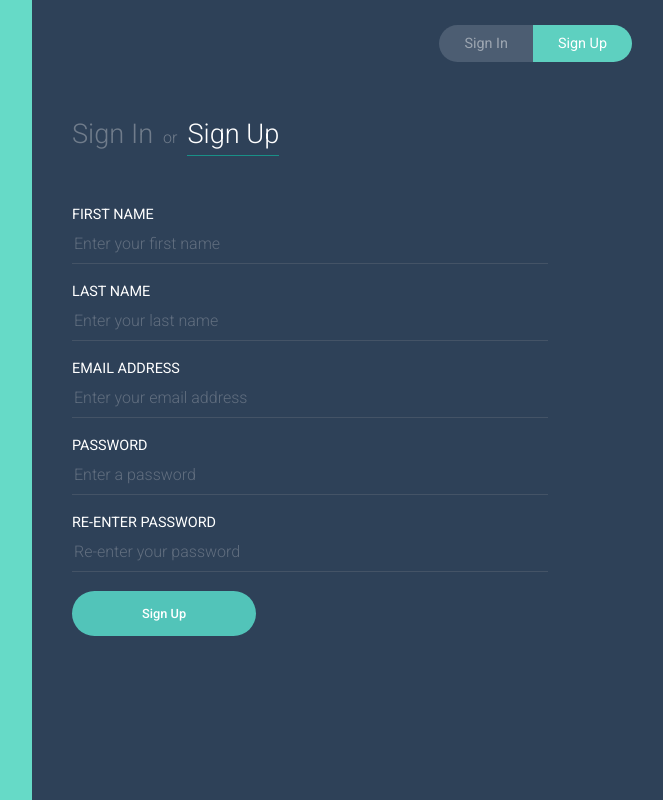
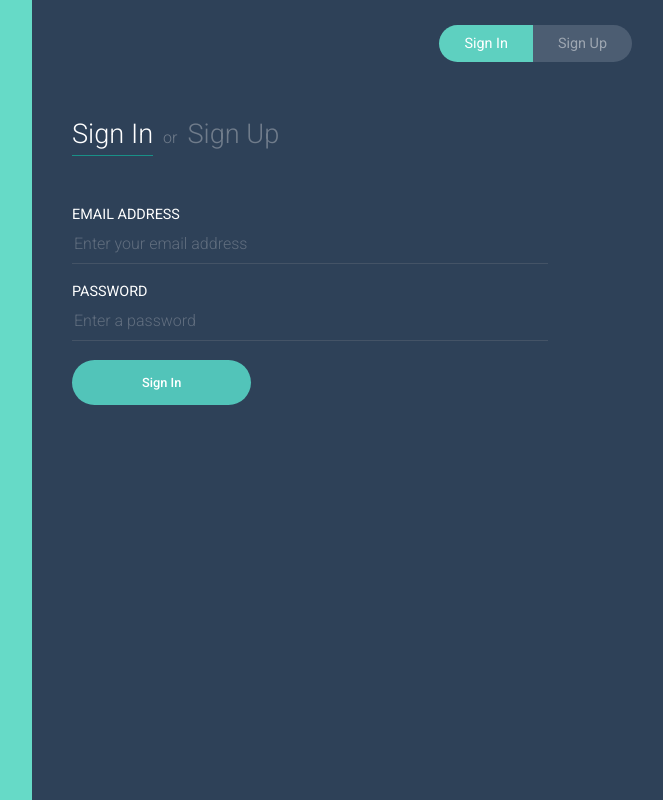
Before and after one commit to rayswilling/SnoopDoggyJog, a React (Create React App) app: page /sign-in in a window 1280 px wide. Shown: the whole page, without its empty margins (608-1271 px from the left). Built offline with nearby package versions, Linux system fonts and the light colour scheme.

Commit message:
Routes between Sign up and Sign in have been added

```diff
--- a/package.json
+++ b/package.json
@@ -5,6 +5,7 @@
   "dependencies": {
     "react": "^16.8.6",
     "react-dom": "^16.8.6",
+    "react-router-dom": "^5.0.1",
     "react-scripts": "3.0.1"
   },
   "scripts": {
--- a/src/App.js
+++ b/src/App.js
@@ -1,22 +1,29 @@
 import React, { Component } from 'react';
-import logo from './logo.svg';
-import Signup from './auth/SignIn';
+import Signup from './auth/SignUp';
+import SignIn from './auth/SignIn';
+
 import { PageSwitcher, PageSwitcherTitle } from './auth/PageSwitch';
+import { BrowserRouter as Router, Route } from 'react-router-dom';
 
 import './App.css';
 
 class App extends Component {
   render() {
     return (
+      <Router>
         <div className='App'>
           <div className='App__Aside' />
 
           <div className='App__Form'>
             <PageSwitcher />
             <PageSwitcherTitle />
-          <Signup />
+
+            <Route exact path='/sign-up' component={Signup} />
+
+            <Route exact path='/sign-in' component={SignIn} />
           </div>
         </div>
+      </Router>
     );
   }
 }
--- a/src/auth/PageSwitch.js
+++ b/src/auth/PageSwitch.js
@@ -1,16 +1,25 @@
 import React, { Component } from 'react';
+import { Link, NavLink } from 'react-router-dom';
 
 import '../App.css';
 
 const PageSwitcher = () => {
   return (
     <div className='PageSwitcher'>
-      <a href='#' className='PageSwitcher__Item'>
+      <NavLink
+        to='/sign-in'
+        className='PageSwitcher__Item'
+        activeClassName='PageSwitcher__Item--Active'
+      >
         Sign In
-      </a>
-      <a href='#' className='PageSwitcher__Item PageSwitcher__Item--Active'>
+      </NavLink>
+      <NavLink
+        to='/sign-up'
+        className='PageSwitcher__Item'
+        activeClassName='PageSwitcher__Item--Active'
+      >
         Sign Up
-      </a>
+      </NavLink>
     </div>
   );
 };
@@ -18,13 +27,21 @@ const PageSwitcher = () => {
 const PageSwitcherTitle = () => {
   return (
     <div className='FormTitle'>
-      <a href='#' className='FormTitle__Link'>
+      <NavLink
+        to='/sign-in'
+        className='FormTitle__Link'
+        activeClassName='FormTitle__Link--Active'
+      >
         Sign In
-      </a>
+      </NavLink>
       or
-      <a href='#' className='FormTitle__Link FormTitle__Link--Active'>
+      <NavLink
+        to='/sign-up'
+        className='FormTitle__Link '
+        activeClassName='FormTitle__Link--Active'
+      >
         Sign Up
-      </a>
+      </NavLink>
     </div>
   );
 };
--- a/src/auth/SignIn.js
+++ b/src/auth/SignIn.js
@@ -2,56 +2,19 @@ import React from 'react';
 
 import useSignUpForm from '../CustomHooks';
 
-const Signup = () => {
-  // The form is finally ready! It does everything a normal form should be able to do. It will wait untill all
-  // the required inputs are filled by the user. Then when the user clicks on the button, it will trigger the submit event.
-  // Also when the user types something in an input field, it will store that value in a state variable.
-  // But you as the user are not able to see anything happening in the browser when the button is clicked.
-  // If you remember, we had passed the callback function as a parameter to the handleSubmit function.
-  // So I can simply define this callback function in the Signup.js file like this:
-
-  const signup = () => {
-    alert(`User Created!
+const SignIn = () => {
+  const signin = () => {
+    alert(`User Signed in!
            Name: ${inputs.firstName} ${inputs.lastName}
            Email: ${inputs.email}`);
   };
 
-  const { handleSubmit, handleInputChange, inputs } = useSignUpForm(signup);
+  const { handleSubmit, handleInputChange, inputs } = useSignUpForm(signin);
 
   return (
     // First, let’s add the handleSubmit function to the form‘s onSubmit attribute.
 
     <form onSubmit={handleSubmit}>
-      <div>
-        <label className='FormField__Label' htmlFor='name'>
-          First Name{' '}
-        </label>
-        <input
-          type='text'
-          name='firstName'
-          onChange={handleInputChange}
-          value={inputs.firstName}
-          placeholder='Enter your first name'
-          className='FormField__Input'
-          required
-        />
-        <br />
-        <br />
-
-        <label className='FormField__Label' htmlFor='name'>
-          Last Name
-        </label>
-        <input
-          type='text'
-          name='lastName'
-          onChange={handleInputChange}
-          value={inputs.lastNate}
-          placeholder='Enter your last name'
-          className='FormField__Input'
-          required
-        />
-      </div>
-      <br />
       <div>
         <label className='FormField__Label' htmlFor='name'>
           Email Address
@@ -81,24 +44,10 @@ const Signup = () => {
         />
       </div>
       <br />
-      <div>
-        <label className='FormField__Label' htmlFor='name'>
-          Re-enter Password
-        </label>
-        <input
-          type='password'
-          name='password2'
-          onchange={handleInputChange}
-          value={inputs.password2}
-          className='FormField__Input'
-          placeholder='Re-enter your password'
-        />
-      </div>
-      <br />
       <button className='FormField__Button' type='submit'>
-        Sign Up
+        Sign In
       </button>
     </form>
   );
 };
-export default Signup;
+export default SignIn;
--- /dev/null
+++ b/src/auth/SignUp.js
@@ -0,0 +1,104 @@
+import React from 'react';
+
+import useSignUpForm from '../CustomHooks';
+
+const Signup = () => {
+  // The form is finally ready! It does everything a normal form should be able to do. It will wait untill all
+  // the required inputs are filled by the user. Then when the user clicks on the button, it will trigger the submit event.
+  // Also when the user types something in an input field, it will store that value in a state variable.
+  // But you as the user are not able to see anything happening in the browser when the button is clicked.
+  // If you remember, we had passed the callback function as a parameter to the handleSubmit function.
+  // So I can simply define this callback function in the Signup.js file like this:
+
+  const signup = () => {
+    alert(`User Created!
+           Name: ${inputs.firstName} ${inputs.lastName}
+           Email: ${inputs.email}`);
+  };
+
+  const { handleSubmit, handleInputChange, inputs } = useSignUpForm(signup);
+
+  return (
+    // First, let’s add the handleSubmit function to the form‘s onSubmit attribute.
+
+    <form onSubmit={handleSubmit}>
+      <div>
+        <label className='FormField__Label' htmlFor='name'>
+          First Name{' '}
+        </label>
+        <input
+          type='text'
+          name='firstName'
+          onChange={handleInputChange}
+          value={inputs.firstName}
+          placeholder='Enter your first name'
+          className='FormField__Input'
+          required
+        />
+        <br />
+        <br />
+
+        <label className='FormField__Label' htmlFor='name'>
+          Last Name
+        </label>
+        <input
+          type='text'
+          name='lastName'
+          onChange={handleInputChange}
+          value={inputs.lastNate}
+          placeholder='Enter your last name'
+          className='FormField__Input'
+          required
+        />
+      </div>
+      <br />
+      <div>
+        <label className='FormField__Label' htmlFor='name'>
+          Email Address
+        </label>
+        <input
+          type='email'
+          name='email'
+          onChange={handleInputChange}
+          value={inputs.email}
+          placeholder='Enter your email address'
+          className='FormField__Input'
+          required
+        />
+      </div>
+      <br />
+      <div>
+        <label className='FormField__Label' htmlFor='name'>
+          Password
+        </label>
+        <input
+          type='password'
+          name='password1'
+          onChange={handleInputChange}
+          value={inputs.password1}
+          className='FormField__Input'
+          placeholder='Enter a password'
+        />
+      </div>
+      <br />
+      <div>
+        <label className='FormField__Label' htmlFor='name'>
+          Re-enter Password
+        </label>
+        <input
+          type='password'
+          name='password2'
+          onchange={handleInputChange}
+          value={inputs.password2}
+          className='FormField__Input'
+          placeholder='Re-enter your password'
+        />
+      </div>
+      <br />
+      <button className='FormField__Button' type='submit'>
+        Sign Up
+      </button>
+    </form>
+  );
+};
+export default Signup;
```
Also changed, not shown: 1 other file (tests, documents, lock files or other folders). Lines whose indentation alone changed are shown as unchanged.
